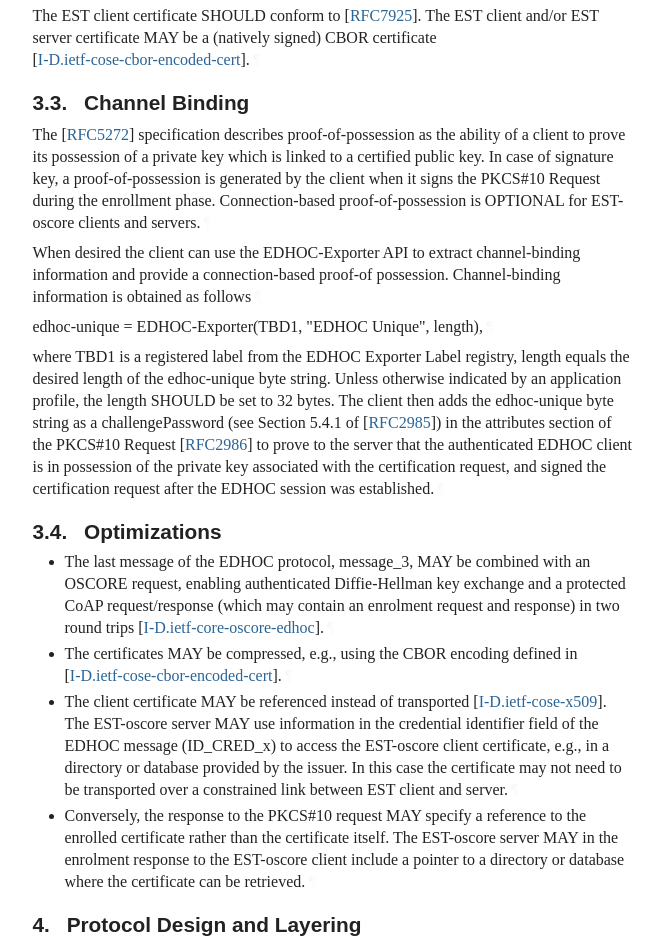
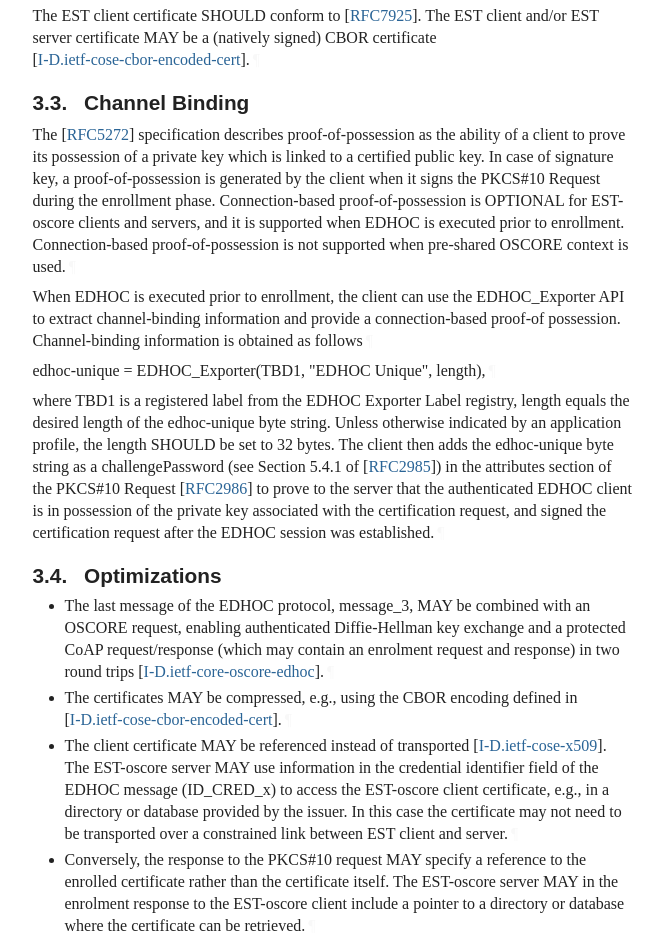
Before and after one commit to EricssonResearch/EST-OSCORE, a plain HTML site: page draft-ietf-ace-coap-est-oscore.html in a window 1280 px wide. Shown: the part 3374-4315 px from the top of the page, without its empty margins (92-755 px from the left). Drawn offline with Linux system fonts and the light colour scheme; a web font is replaced by a local one.

Commit message:
Script updating gh-pages from f54615c. [ci skip]

```diff
--- a/draft-ietf-ace-coap-est-oscore.html
+++ b/draft-ietf-ace-coap-est-oscore.html
@@ -1370,10 +1370,11 @@ The EST client and/or EST server certificate MAY be a (natively signed) CBOR cer
         </h3>
 <p id="section-3.3-1">The <span>[<a href="#RFC5272" class="cite xref">RFC5272</a>]</span> specification describes proof-of-possession as the ability of a client to prove its possession of a private key which is linked to a certified public key.
 In case of signature key, a proof-of-possession is generated by the client when it signs the PKCS#10 Request during the enrollment phase.
-Connection-based proof-of-possession is OPTIONAL for EST-oscore clients and servers.<a href="#section-3.3-1" class="pilcrow">¶</a></p>
-<p id="section-3.3-2">When desired the client can use the EDHOC-Exporter API to extract channel-binding information and provide a connection-based proof-of possession.
+Connection-based proof-of-possession is OPTIONAL for EST-oscore clients and servers, and it is supported when EDHOC is executed prior to enrollment.
+Connection-based proof-of-possession is not supported when pre-shared OSCORE context is used.<a href="#section-3.3-1" class="pilcrow">¶</a></p>
+<p id="section-3.3-2">When EDHOC is executed prior to enrollment, the client can use the EDHOC_Exporter API to extract channel-binding information and provide a connection-based proof-of possession.
 Channel-binding information is obtained as follows<a href="#section-3.3-2" class="pilcrow">¶</a></p>
-<p id="section-3.3-3">edhoc-unique = EDHOC-Exporter(TBD1, "EDHOC Unique", length),<a href="#section-3.3-3" class="pilcrow">¶</a></p>
+<p id="section-3.3-3">edhoc-unique = EDHOC_Exporter(TBD1, "EDHOC Unique", length),<a href="#section-3.3-3" class="pilcrow">¶</a></p>
 <p id="section-3.3-4">where TBD1 is a registered label from the EDHOC Exporter Label registry, length equals the desired length of the edhoc-unique byte string.
 Unless otherwise indicated by an application profile, the length SHOULD be set to 32 bytes.
 The client then adds the edhoc-unique byte string as a challengePassword (see Section 5.4.1 of <span>[<a href="#RFC2985" class="cite xref">RFC2985</a>]</span>) in the attributes section of the PKCS#10 Request <span>[<a href="#RFC2986" class="cite xref">RFC2986</a>]</span> to prove to the server that the authenticated EDHOC client is in possession of the private key associated with the certification request, and signed the certification request after the EDHOC session was established.<a href="#section-3.3-4" class="pilcrow">¶</a></p>
```
Also changed, not shown: draft-ietf-ace-coap-est-oscore.txt.
